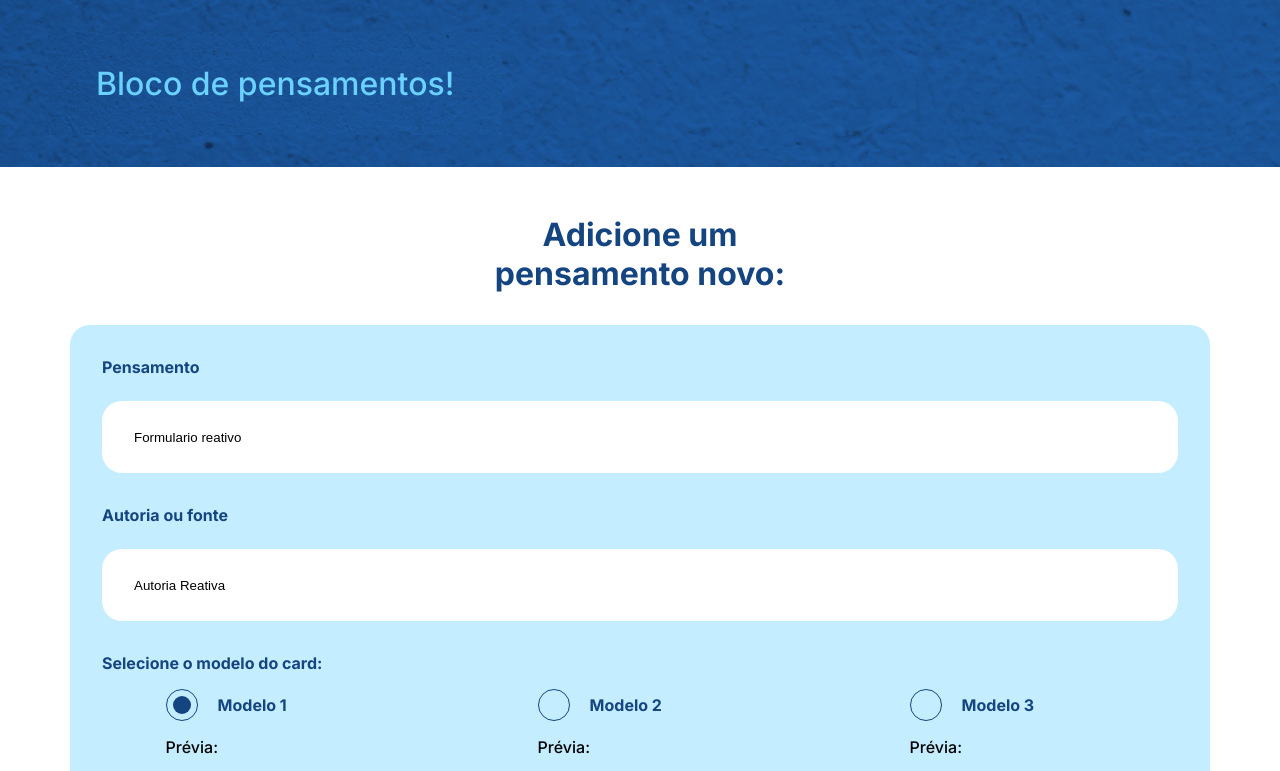
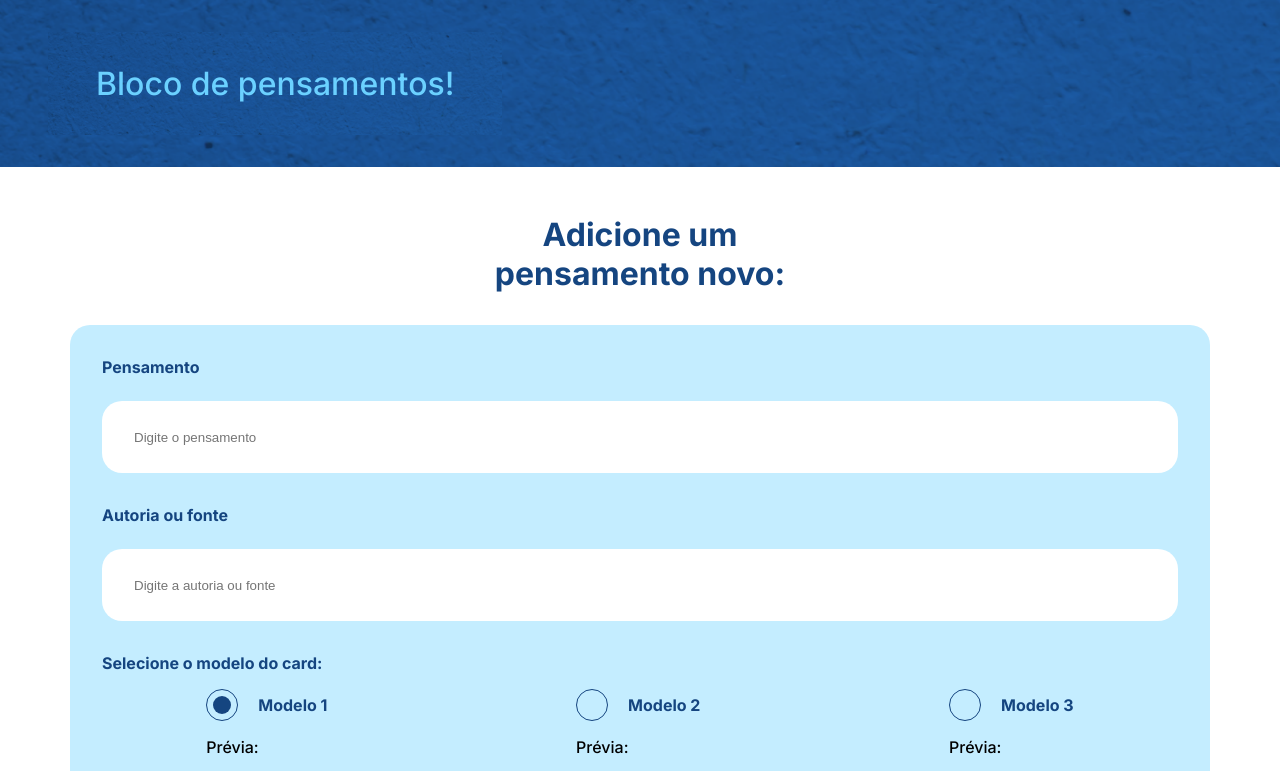
Before and after one commit to vitorcbs/memoteca, an Angular app: page /criarPensamento in a window 1280 px wide. Shown: the top 771 px of the page. Built offline with nearby package versions, Linux system fonts and the light colour scheme.

Commit message:
Inserção de validators no formulario de criação de pensamento

```diff
--- a/src/app/componentes/pensamentos/criar-pensamento/criar-pensamento.component.ts
+++ b/src/app/componentes/pensamentos/criar-pensamento/criar-pensamento.component.ts
@@ -2,7 +2,7 @@ import { PensamentoService } from './../pensamento.service';
 import { Component, OnInit } from '@angular/core';
 import { Pensamento } from '../pensamento';
 import { Router } from '@angular/router';
-import { FormBuilder, FormGroup } from '@angular/forms';
+import { FormBuilder, FormGroup, Validators } from '@angular/forms';
 
 @Component({
   selector: 'app-criar-pensamento',
@@ -15,8 +15,14 @@ export class CriarPensamentoComponent implements OnInit {
 
   ngOnInit(): void {
     this.formulario = this.FormBuilder.group({
-      conteudo: ['Formulario reativo'],
-      autoria: ['Autoria Reativa'],
+      conteudo: ['', Validators.compose([
+        Validators.required,
+        Validators.pattern(/(.|\s)*\S(.|\s)*/)
+      ])],
+      autoria: ['', Validators.compose([
+        Validators.required,
+        Validators.minLength(3)
+      ])],
       modelo: ['modelo1']
     })
   };
@@ -28,9 +34,12 @@ export class CriarPensamentoComponent implements OnInit {
     ) {};
 
   criarPensamento() {
-    this.service.criar(this.formulario.value).subscribe(() => {
-      this.router.navigate(['/listarPensamento'])
-    })
+    console.log(this.formulario.status)
+    if(this.formulario.valid) {
+      this.service.criar(this.formulario.value).subscribe(() => {
+        this.router.navigate(['/listarPensamento'])
+      })
+    }
   }
 
   cancelarPensamento() {
```
